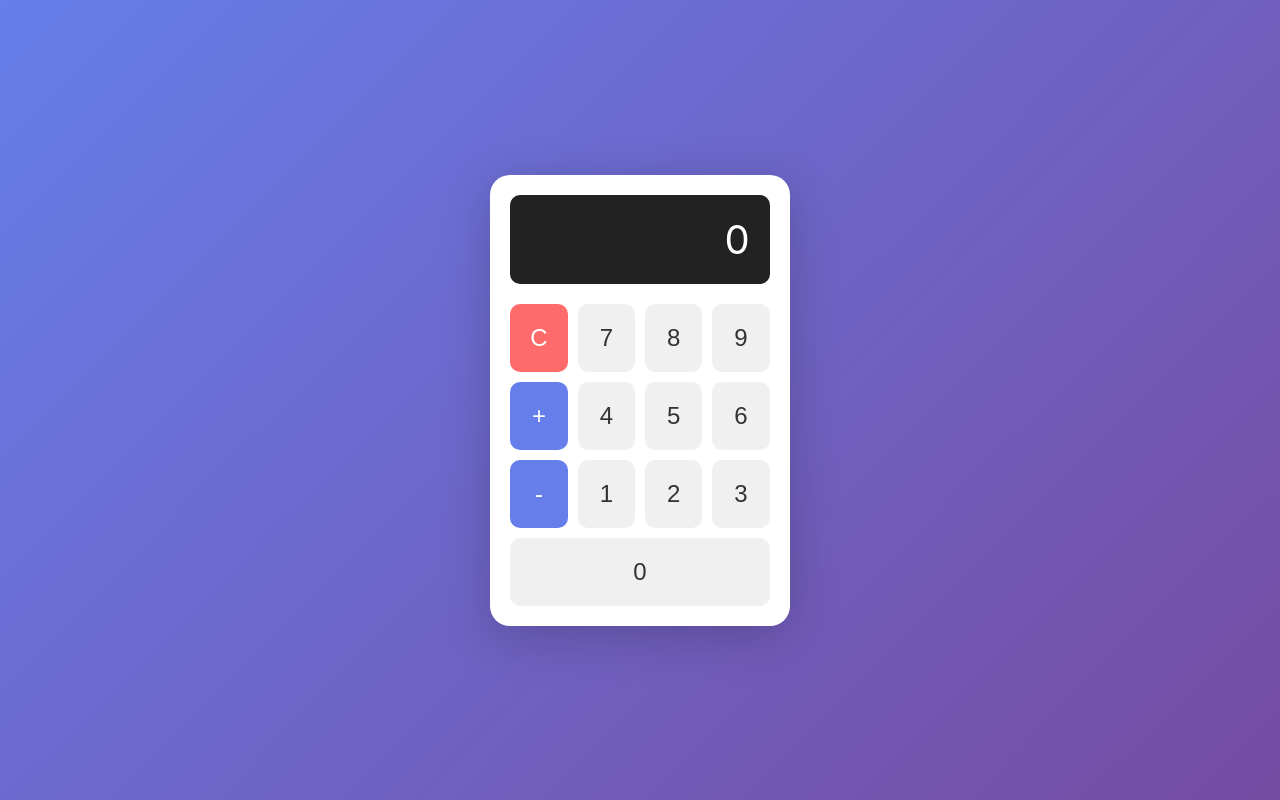
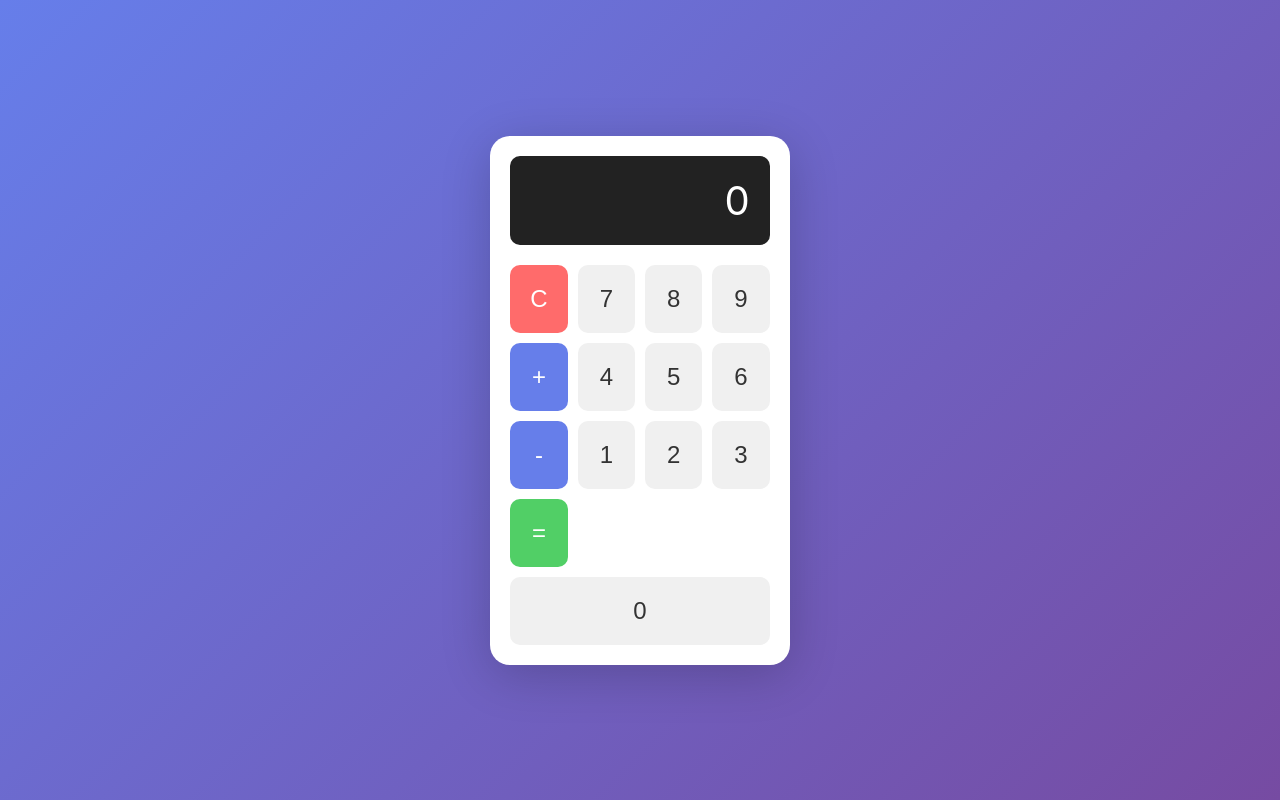
Before and after one commit to rushawnwhite29/git-bisect-practice, a React (Vite) app in the folder frontend/: page / in a window 1280 px wide. Built offline with nearby package versions, Linux system fonts and the light colour scheme.

Commit message:
Connect frontend to backend API with calculate functionality

```diff
--- a/frontend/src/App.css
+++ b/frontend/src/App.css
@@ -65,3 +65,8 @@
 .btn-zero {
   grid-column: span 4;
 }
+
+.btn-equals {
+  background: #51cf66;
+  color: white;
+}
--- a/frontend/src/App.jsx
+++ b/frontend/src/App.jsx
@@ -34,6 +34,36 @@ function App() {
     setWaitingForOperand(false)
   }
 
+  const handleCalculate = async () => {
+    if (operand1 === null || operation === null) {
+      return
+    }
+
+    const operand2 = parseFloat(display)
+
+    try {
+      const response = await fetch('http://localhost:8080/api/calculator/calculate', {
+        method: 'POST',
+        headers: {
+          'Content-Type': 'application/json',
+        },
+        body: JSON.stringify({
+          operand1: operand1,
+          operand2: operand2,
+          operation: operation
+        })
+      })
+
+      const result = await response.json()
+      setDisplay(String(result))
+      setOperand1(null)
+      setOperation(null)
+      setWaitingForOperand(false)
+    } catch (error) {
+      setDisplay('Error')
+    }
+  }
+
   return (
     <div className="app">
       <div className="calculator">
@@ -53,6 +83,7 @@ function App() {
           <button className="btn btn-number" onClick={() => handleNumberClick(1)}>1</button>
           <button className="btn btn-number" onClick={() => handleNumberClick(2)}>2</button>
           <button className="btn btn-number" onClick={() => handleNumberClick(3)}>3</button>
+          <button className="btn btn-equals" onClick={handleCalculate}>=</button>
 
           <button className="btn btn-number btn-zero" onClick={() => handleNumberClick(0)}>0</button>
         </div>
```
